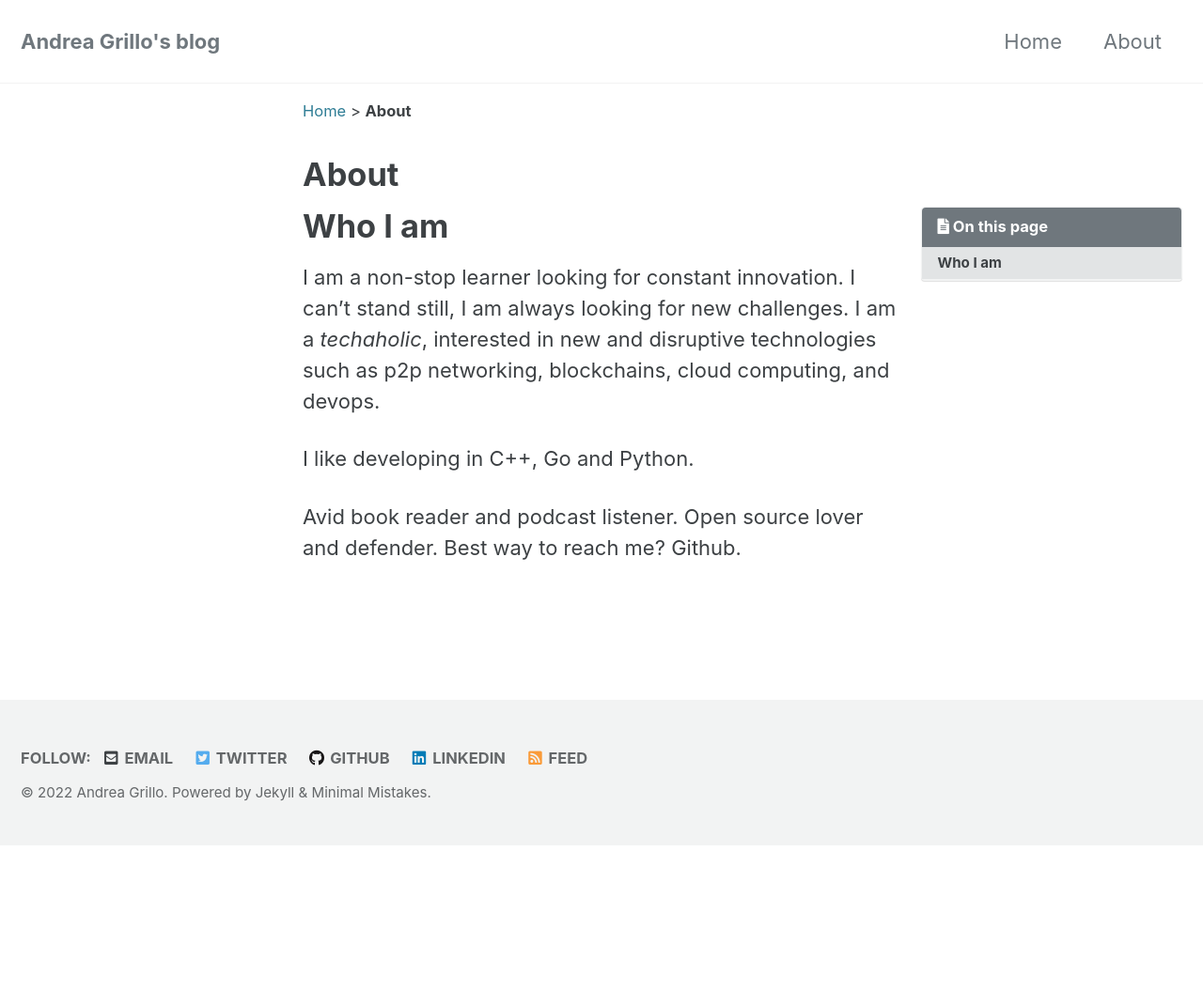
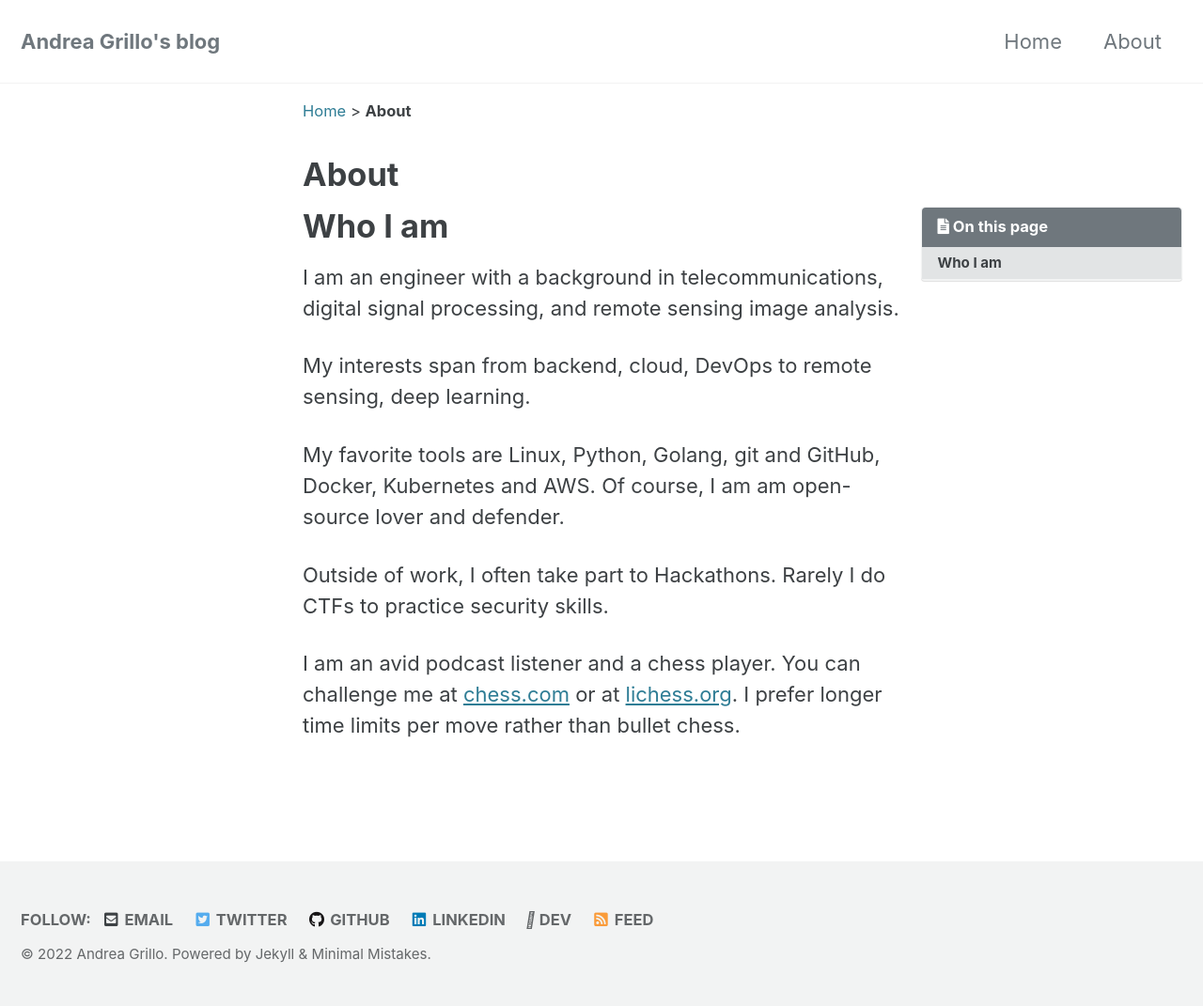
Before and after one commit to andregri/andregri.github.io, a Jekyll site: the page built from _pages/about.md, in a window 1280 px wide. Shown: the whole page at 94% size. Built offline with Jekyll 4.4.1, drawn with Linux system fonts in a browser that asks for light colours; cached includes are drawn as plain includes; before the commit the page ends 900 px from its top, so only the background shows below that.

Commit message:
Update bio and DEV social link

```diff
--- a/_config.yml
+++ b/_config.yml
@@ -129,6 +129,9 @@ author:
     - label: "Linkedin"
       icon: "fab fa-fw fa-linkedin"
       url: "https://www.linkedin.com/in/andrea-grillo-3b439b1a9/"
+    - label: "DevTo"
+      icon: "fa-brands fa-dev"
+      url: "https://dev.to/andreagrillo96"
 
 # Site Footer
 footer:
@@ -154,6 +157,9 @@ footer:
     - label: "Linkedin"
       icon: "fab fa-fw fa-linkedin"
       url: "https://www.linkedin.com/in/andrea-grillo-3b439b1a9/"
+    - label: "DEV"
+      icon: "fa-brands fa-dev"
+      url: "https://dev.to/andreagrillo96"
 
 
 # Reading Files
--- a/_pages/about.md
+++ b/_pages/about.md
@@ -5,12 +5,18 @@ toc: true
 ---
 # Who I am
 
-I am a non-stop learner looking for constant innovation.
-I can’t stand still, I am always looking for new challenges.
-I am a _techaholic_, interested in new and disruptive technologies such as p2p
-networking, blockchains, cloud computing, and devops.
+I am an engineer with a background in telecommunications, digital signal
+processing, and remote sensing image analysis.
 
-I like developing in C++, Go and Python.
+My interests span from backend, cloud, DevOps to remote sensing, deep learning.
 
-Avid book reader and podcast listener.
-Open source lover and defender. Best way to reach me? Github.
+My favorite tools are Linux, Python, Golang, git and GitHub, Docker, Kubernetes
+and AWS. Of course, I am am open-source lover and defender.
+
+Outside of work, I often take part to Hackathons. Rarely I do CTFs to practice
+security skills.
+
+I am an avid podcast listener and a chess player.
+You can challenge me at [chess.com](https://www.chess.com/member/robogri) or
+at [lichess.org](https://lichess.org/@/andregri). I prefer longer time limits
+per move rather than bullet chess.
```
